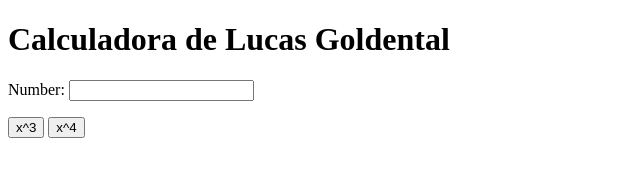
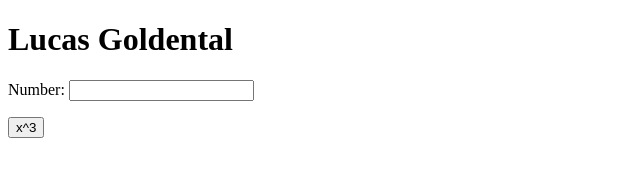
Before and after one commit to Lucascn21/my_calculator_2, a plain HTML site: page index.html in a window 1280 px wide. Shown: the whole page, without its empty margins (0-640 px from the left). Drawn offline with Linux system fonts and the light colour scheme.

Commit message:
x^3 button

```diff
--- a/index.html
+++ b/index.html
@@ -5,22 +5,17 @@
 		<meta charset="utf-8">
 	</head>
 	<body>
-		<h1>Calculadora de Lucas Goldental</h1>
+		<h1>Lucas Goldental</h1>
 		Number:
 		<input type="text" id="n1">
 		<p>
 			<button onclick="cube()"> x^3 </button>
-			<button onclick="power_4()"> x^4</button>
 		</p>
 		<script type="text/javascript">
 			function cube() {
 				var num = document.getElementById("n1");
 				num.value = Math.pow(num.value, 3);
 			}
-			function power_4() {
-				var num = document.getElementById("n1");
-				num.value = Math.pow(num.value, 4);
-			}
 		</script>
 	</body>
 </html>
```
